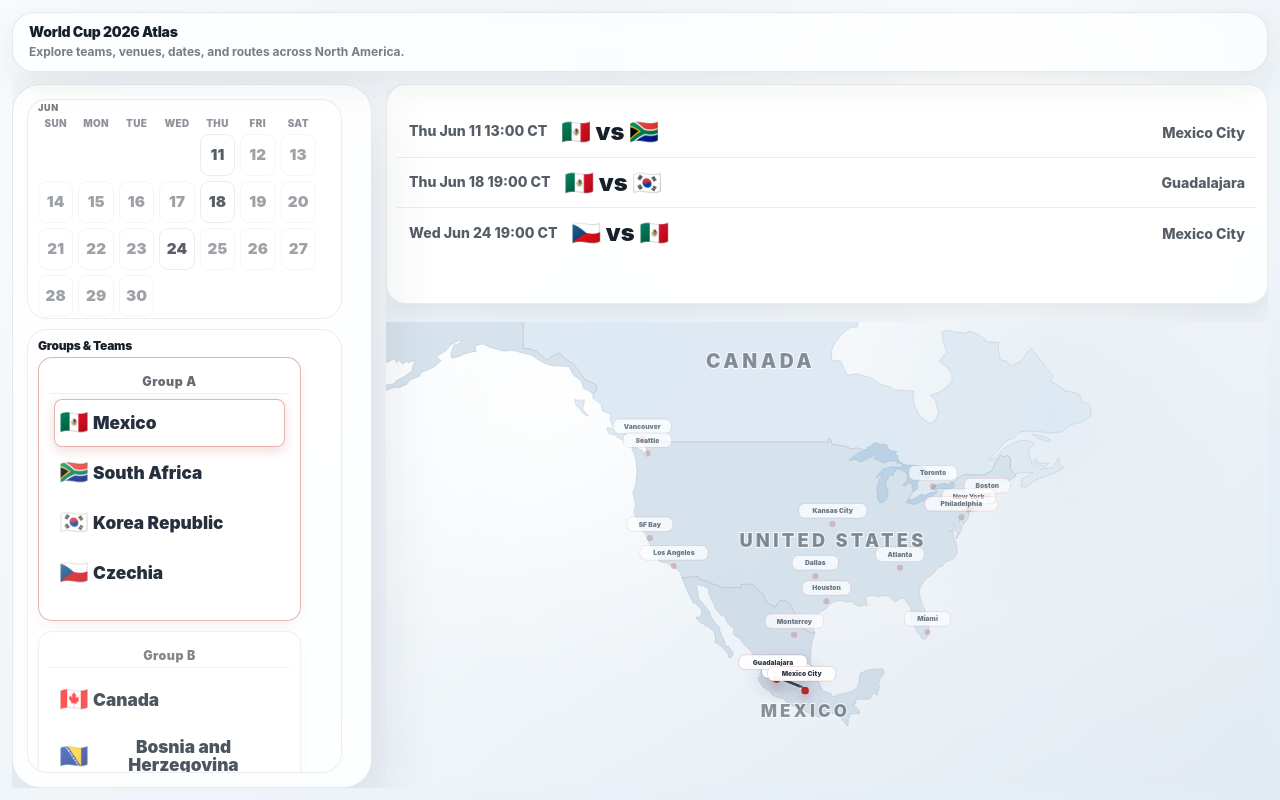
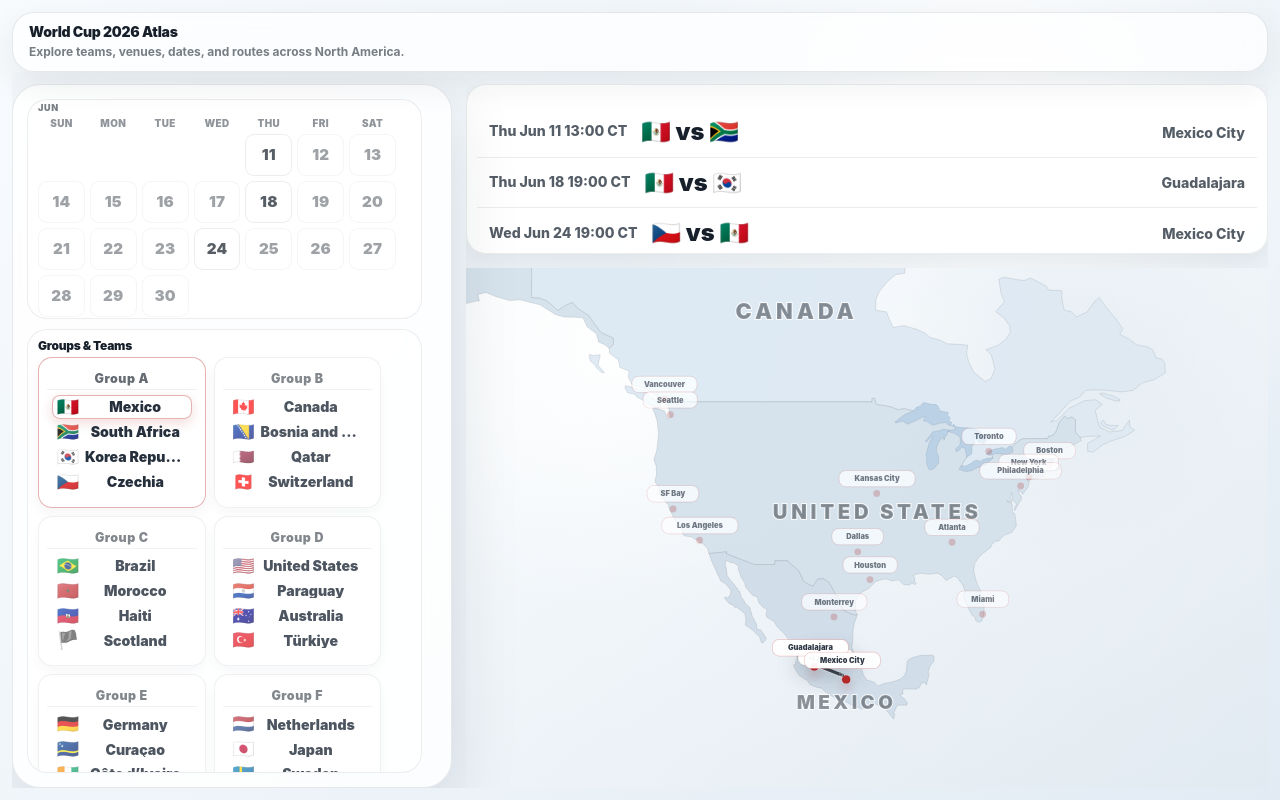
Before and after one commit to AudioStakes/world-cup-2026-atlas, a Preact app: page / in a window 1280 px wide. Built offline with nearby package versions, Linux system fonts and the light colour scheme.

Commit message:
Tighten atlas layout and group cards

```diff
--- a/src/styles.css
+++ b/src/styles.css
@@ -148,8 +148,8 @@ button:focus-visible {
 .atlas-body {
   position: relative;
   display: grid;
-  grid-template-columns: minmax(320px, 360px) minmax(720px, 1fr);
-  gap: 18px;
+  grid-template-columns: minmax(400px, 440px) minmax(640px, 1fr);
+  gap: 14px;
   min-height: 0;
   padding-top: 18px;
 }
@@ -170,8 +170,8 @@ button:focus-visible {
 
 .explorer-output {
   display: grid;
-  grid-template-rows: minmax(220px, 0.42fr) minmax(440px, 1fr);
-  gap: 18px;
+  grid-template-rows: minmax(128px, max-content) minmax(520px, 1fr);
+  gap: 14px;
   min-height: 0;
 }
 
@@ -241,8 +241,8 @@ button:focus-visible {
 
 .group-team-grid {
   display: grid;
-  grid-template-columns: repeat(3, minmax(0, 1fr));
-  gap: 7px;
+  grid-template-columns: repeat(2, minmax(0, 1fr));
+  gap: 8px;
   align-content: start;
   min-height: 0;
   padding: 0 10px 10px;
@@ -251,8 +251,10 @@ button:focus-visible {
 }
 
 .group-team-card {
+  display: grid;
+  grid-template-rows: 24px minmax(0, 1fr);
   min-width: 0;
-  min-height: 126px;
+  min-height: 132px;
   overflow: hidden;
   border: 1px solid rgba(23, 32, 42, 0.08);
   border-radius: 14px;
@@ -306,17 +308,20 @@ button:focus-visible {
 
 .group-team-rows {
   display: grid;
-  gap: 2px;
+  grid-template-rows: repeat(4, minmax(0, 1fr));
+  gap: 1px;
+  min-height: 0;
   padding: 5px;
 }
 
 .group-team-row-button {
   display: flex;
-  min-height: 22px;
+  min-width: 0;
+  min-height: 0;
   align-items: center;
-  gap: 4px;
+  gap: 7px;
   width: 100%;
-  padding: 1px 4px;
+  padding: 2px 5px;
   border: 1px solid transparent;
   border-radius: 8px;
   color: rgba(23, 32, 42, 0.82);
@@ -350,9 +355,10 @@ button:focus-visible {
 
 .group-team-flag {
   display: inline-flex;
-  width: 18px;
+  width: 20px;
   justify-content: center;
-  font-size: 15px;
+  flex: 0 0 20px;
+  font-size: 16px;
   line-height: 1;
 }
 
@@ -1024,12 +1030,12 @@ button:focus-visible {
 }
 /* Readability pass: calendar dates, larger teams, focused result facts, centered map pins. */
 .groups-section .group-team-grid {
-  grid-template-columns: 1fr;
-  gap: 10px;
+  grid-template-columns: repeat(2, minmax(0, 1fr));
+  gap: 8px;
 }
 
 .group-team-card {
-  padding: 10px;
+  padding: 8px;
 }
 
 .group-team-header-button {
@@ -1038,28 +1044,31 @@ button:focus-visible {
 }
 
 .group-team-row-button {
-  min-height: 54px;
+  min-height: 0;
   align-items: center;
-  gap: 10px;
-  padding: 8px 10px;
+  gap: 7px;
+  padding: 2px 5px;
 }
 
 .group-team-flag {
-  font-size: 1.45rem;
+  font-size: 1.12rem;
   line-height: 1;
 }
 
 .group-team-copy {
+  flex: 1 1 auto;
   min-inline-size: 0;
 }
 
 .group-team-name {
   display: block;
-  overflow-wrap: anywhere;
+  overflow: hidden;
   color: rgba(20, 30, 44, 0.92);
-  font-size: 1.08rem;
+  font-size: 0.88rem;
   font-weight: 900;
-  line-height: 1.05;
+  line-height: 1.1;
+  text-overflow: ellipsis;
+  white-space: nowrap;
 }
 
 .group-team-meta {
@@ -1193,13 +1202,13 @@ button:focus-visible {
 
 .group-team-card.is-related,
 .group-team-card.is-selected {
-  min-height: 264px;
-  overflow: visible;
+  min-height: 132px;
+  overflow: hidden;
 }
 
 .group-team-card.is-related .group-team-row-button,
 .group-team-card.is-selected .group-team-row-button {
-  min-height: 48px;
+  min-height: 0;
 }
 
 .match-card {
```
Also changed, not shown: 1 other file (tests, documents, lock files or other folders).
